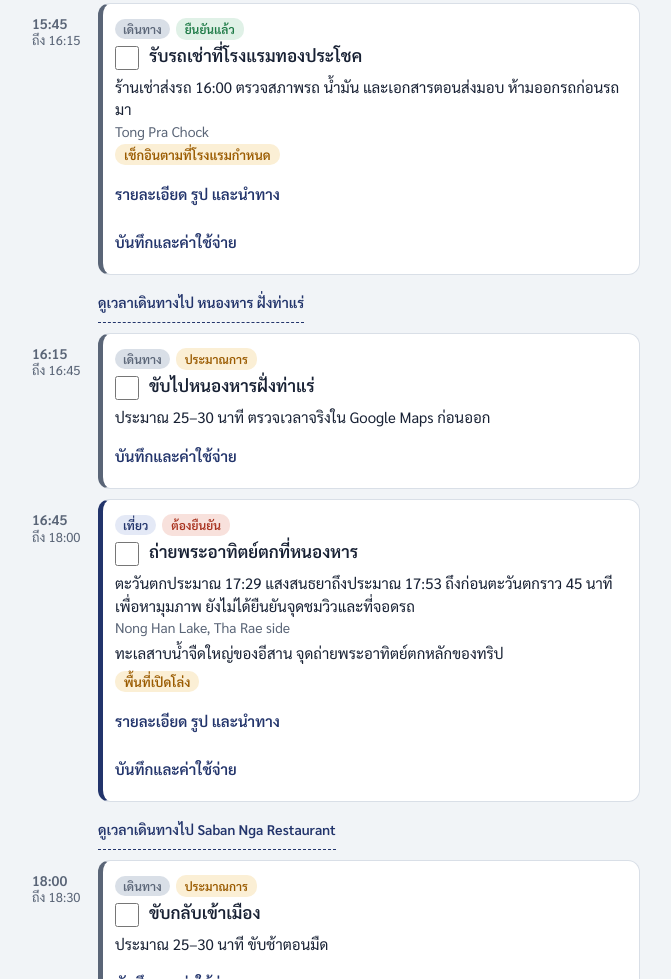
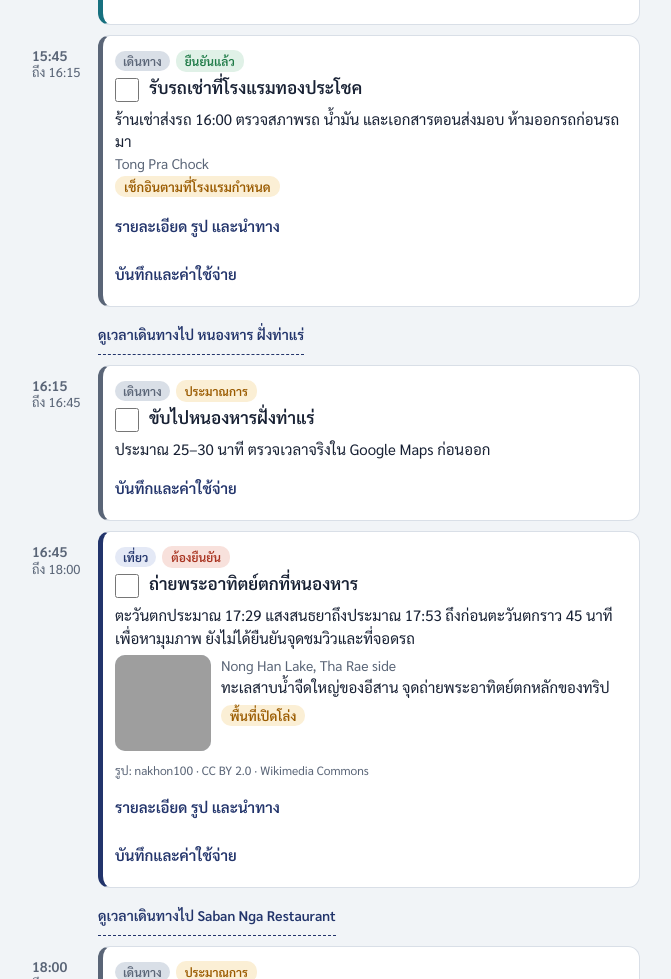
Before and after one commit to pholsystems/Sakhon-Nakorn-2026, a plain HTML site: page index.html in a window 1280 px wide. Shown: the part 2357-3336 px from the top of the page, without its empty margins (304-975 px from the left). Drawn offline with Linux system fonts and the light colour scheme; grey boxes are pictures that could not be loaded.

Commit message:
Add photo thumbnails to place cards (Wikimedia Commons, with credits)
Thumbnail left, text right. Photos for Wat Phra That Choeng Chum, Nong Han,
Phu Phan, Tha Rae and the cathedral; other places keep the plain card.
Falls back to the plain card if an image fails to load.

Co-Authored-By: Claude Sonnet 5.5 <noreply@anthropic.com>
Claude-Session: https://claude.ai/code/session_01PdwQJmzgfzYcrTesSkhFwY

```diff
--- a/index.html
+++ b/index.html
@@ -102,6 +102,14 @@ main { padding: 14px 16px 24px; max-width: 640px; margin: 0 auto; }
 .slot[data-kind="move"] .tag { background: var(--line); color: var(--muted); }
 .slot[data-kind="rest"] .tag { background: var(--ok-soft); color: var(--ok); }
 .why { margin: 4px 0 4px; font-size: 15px; color: var(--ink); }
+.pl { display: grid; grid-template-columns: 96px minmax(0, 1fr); gap: 10px; margin-top: 6px; align-items: start; }
+.pl .pic { display: block; width: 96px; height: 96px; border-radius: 10px; overflow: hidden; background: var(--line); }
+.pl .pic img { display: block; width: 100%; height: 100%; object-fit: cover; }
+.plt { min-width: 0; }
+.plt .why { margin-top: 0; }
+.cred { grid-column: 1 / -1; margin: 0; font-size: 12px; color: var(--muted); overflow-wrap: anywhere; }
+.pl.noimg { display: block; }
+.pl.noimg .pic, .pl.noimg .cred { display: none; }
 .leg { margin: -2px 0 0; padding-left: 66px; font-size: 14px; }
 .leg a { display: inline-flex; align-items: center; min-height: 40px; color: var(--indigo); font-weight: 600; text-decoration: none; border-bottom: 1px dashed var(--indigo); }
 .field { display: grid; gap: 6px; margin: 6px 0 10px; font-size: 14px; color: var(--muted); }
@@ -222,6 +230,22 @@ const P = {
 };
 
 // kind: go | eat | move | rest. p = single place, opts = alternatives (choose one)
+// รูปจาก Wikimedia Commons (ใช้ซ้ำได้ตามสัญญาอนุญาตที่ระบุ) มีเฉพาะที่หาเจอ ที่ไม่มีรูปจะแสดงการ์ดแบบเดิม
+const IMG = {
+  wat: { f: "Prathat_Cherng_Chum_Temple_(1).jpg", by: "Chaiyathat", lic: "CC BY-SA 4.0", cap: "วัดพระธาตุเชิงชุม" },
+  lake: { f: "Nong_Han_Lake_(2499138321).jpg", by: "nakhon100", lic: "CC BY 2.0", cap: "สะพานริมหนองหาร" },
+  phuphan: { f: "Phu_Phan_Mountains_-_view_from_Wat_Tham_Kham.jpg", by: "Mattes", lic: "สาธารณสมบัติ", cap: "เทือกเขาภูพาน ถ่ายจากวัดถ้ำคำ" },
+  cathedral: { f: "St._Michael_the_Archangel_Cathedral.jpg", by: "วลัญช์สุ", lic: "CC0", cap: "อาสนวิหารเซนต์ไมเคิล" },
+  tharae: { f: "Ban_Tharae_(5873120869).jpg", by: "nakhon100", lic: "CC BY 2.0", cap: "ป้ายอาสนวิหาร ที่ท่าแร่" }
+};
+function placeRow(id, inner) {
+  const m = IMG[id];
+  if (!m) return inner;
+  return '<div class="pl"><a class="pic" href="https://commons.wikimedia.org/wiki/File:' + encodeURIComponent(m.f) + '" target="_blank" rel="noopener" aria-label="เปิดรูปต้นฉบับ: ' + esc(m.cap) + '">' +
+    '<img src="https://commons.wikimedia.org/wiki/Special:FilePath/' + encodeURIComponent(m.f) + '?width=400" alt="' + esc(m.cap) + '" loading="lazy" decoding="async" onerror="this.closest(\'.pl\').classList.add(\'noimg\')"></a>' +
+    '<div class="plt">' + inner + '</div><p class="cred">รูป: ' + esc(m.by) + " · " + esc(m.lic) + " · Wikimedia Commons</p></div>";
+}
+
 const DAYS = [
  { id: "d1", date: "2026-12-10", dow: 4, short: "พฤ.", num: "10", label: "พฤหัสบดีที่ 10 ธ.ค.", car: "รับรถ 16:00", theme: "เมืองสกลนครช่วงเช้า รับรถ 16:00 แล้วไปถ่ายพระอาทิตย์ตกที่หนองหาร",
   items: [
@@ -390,13 +414,13 @@ function renderDay(day) {
     if (it.opts) {
       inner += it.opts.map(id => {
         const b = placeBody(id, day, it.s);
-        return '<div class="opt"><div class="title">' + esc(P[id].name) + '</div>' + (P[id].en ? '<div class="sub">' + esc(P[id].en) + "</div>" : "") + (P[id].why ? '<p class="why">' + esc(P[id].why) + "</p>" : "") + b.badge +
+        return '<div class="opt"><div class="title">' + esc(P[id].name) + '</div>' + placeRow(id, (P[id].en ? '<div class="sub">' + esc(P[id].en) + "</div>" : "") + (P[id].why ? '<p class="why">' + esc(P[id].why) + "</p>" : "") + b.badge) +
           '<details class="more"><summary>รายละเอียด</summary>' + b.html + "</details></div>";
       }).join("");
     } else if (it.p) {
       const b = placeBody(it.p, day, it.s);
       sub.push(P[it.p].name + (P[it.p].en ? "" : ""));
-      inner += (P[it.p].en ? '<div class="sub">' + esc(P[it.p].en) + "</div>" : "") + (P[it.p].why ? '<p class="why">' + esc(P[it.p].why) + "</p>" : "") + b.badge +
+      inner += placeRow(it.p, (P[it.p].en ? '<div class="sub">' + esc(P[it.p].en) + "</div>" : "") + (P[it.p].why ? '<p class="why">' + esc(P[it.p].why) + "</p>" : "") + b.badge) +
         '<details class="more"><summary>รายละเอียด รูป และนำทาง</summary>' + b.html + "</details>";
     }
     const cls = "slot" + (done[key] ? " done" : "") + (i === nowIdx ? " now" : "");
```
